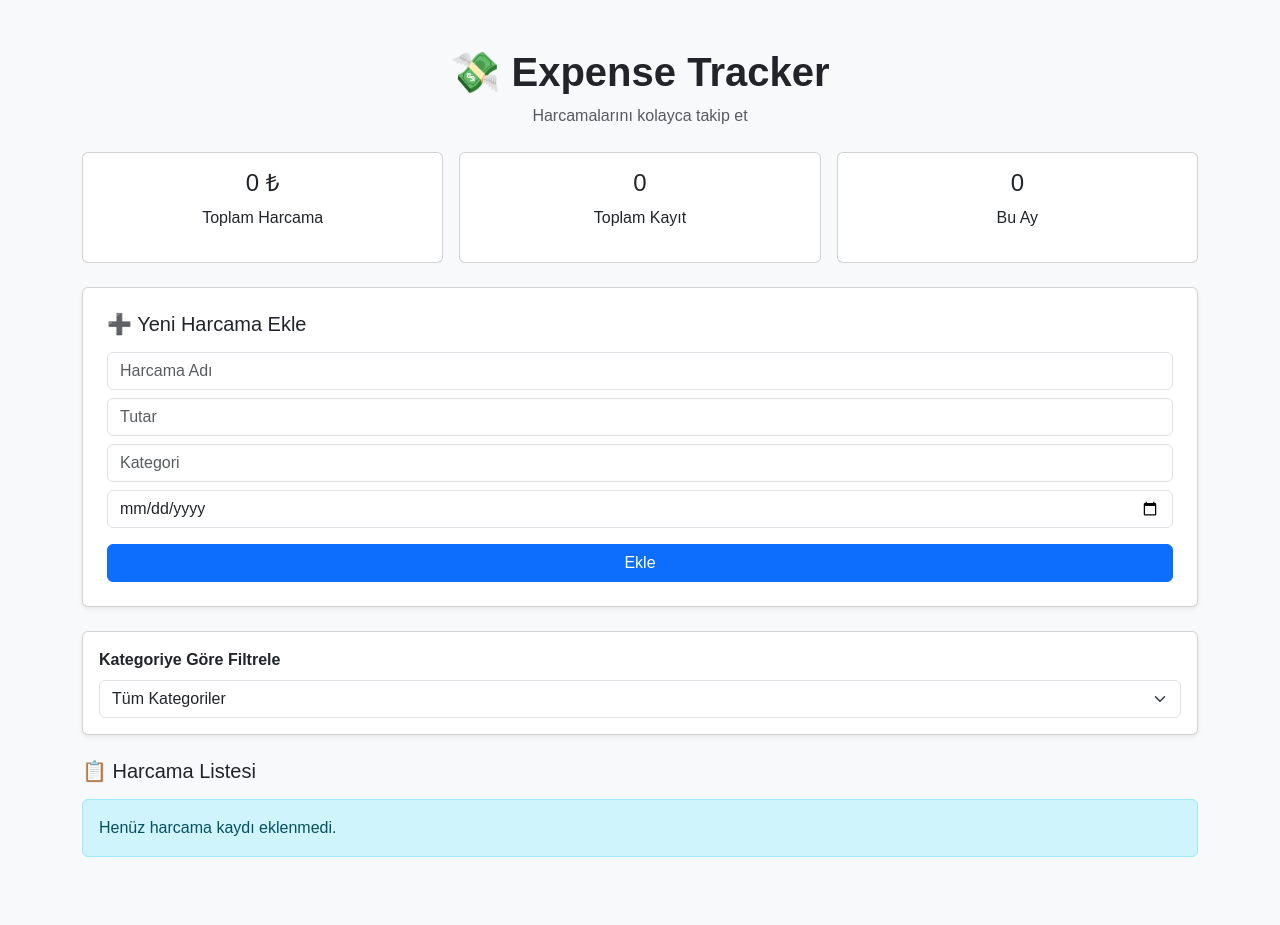
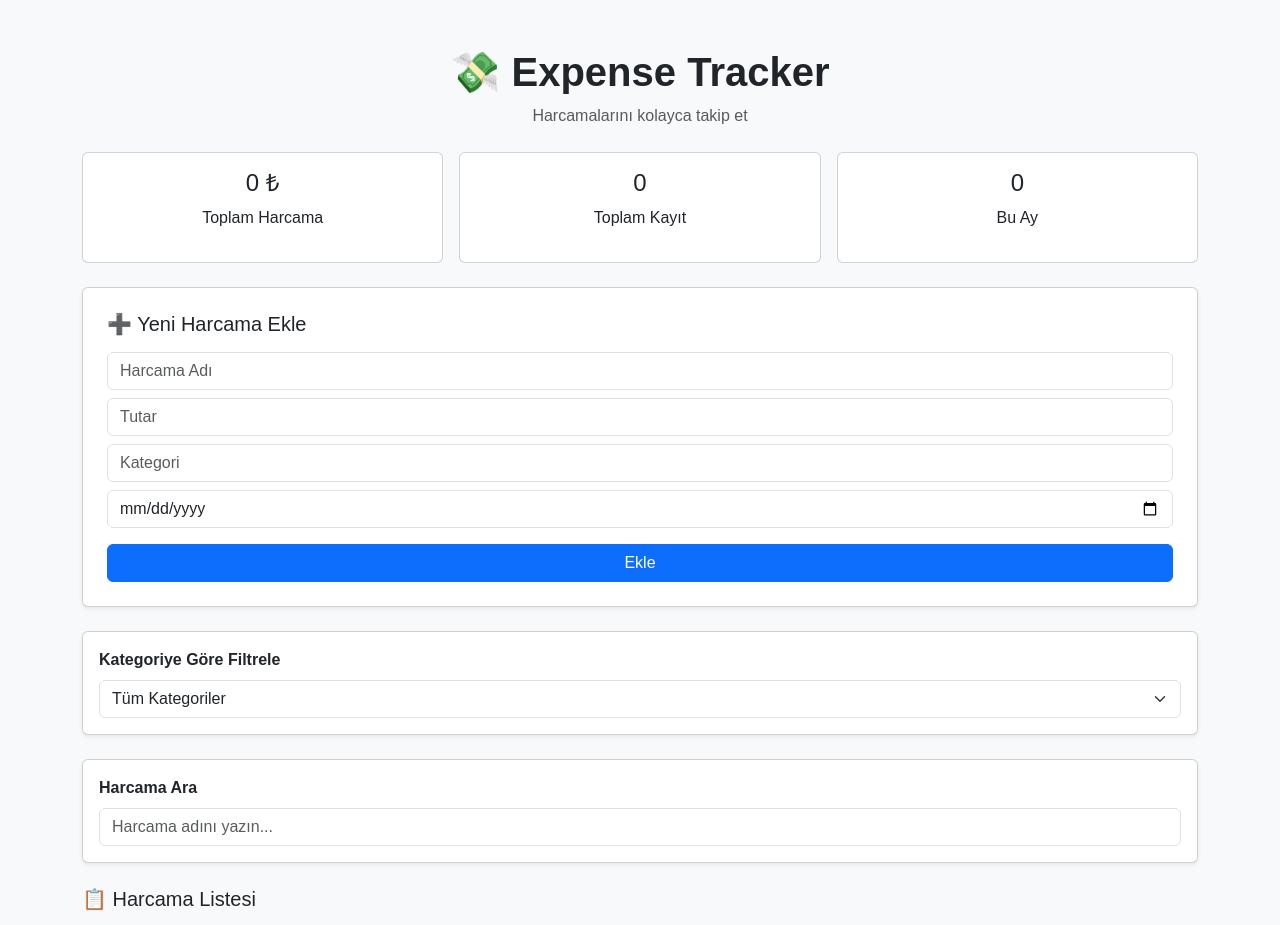
Before and after one commit to LilLannister/ExpenseTracker-JS, a React (Vite) app: page / in a window 1280 px wide. Shown: the top 925 px of the page. Before the commit the page ends 881 px from the top, so only its background shows below. Built offline with nearby package versions, Linux system fonts and the light colour scheme.

Commit message:
Add search functionality for expenses

```diff
--- a/src/Pages/Home.tsx
+++ b/src/Pages/Home.tsx
@@ -24,12 +24,18 @@ export default function Home() {
     return [];
   })
   const [editingIndex, setEditingIndex] = useState<number | null>(null);
-  const [selectedCategory, setSelectedCategory] = useState("all");
+  const [selectedCategory, setSelectedCategory] = useState("all"); const [searchText, setSearchText] = useState("");
 
-  const filteredExpenses =
-    selectedCategory === "all"
-      ? expenses
-      : expenses.filter((expense) => expense.category === selectedCategory);
+  const filteredExpenses = expenses.filter((expenses)=> {
+    const matchesCategory =
+      selectedCategory === "all" || expenses.category === selectedCategory;
+
+      const matchesSearch = expenses.title
+      .toLocaleLowerCase()
+      .includes(searchText.toLocaleLowerCase());
+
+    return matchesCategory && matchesSearch;
+  })
 
   const addExpense = (expense: any) => {
     setExpenses([...expenses, expense]);
@@ -75,6 +81,15 @@ export default function Home() {
         selectedCategory={selectedCategory}
         onCategoryChange={setSelectedCategory}
       />
+      <div className="card p-3 mb-4 shadow-sm">
+        <label className="form-label fw-semibold">Harcama Ara</label>
+        <input
+          className="form-control"
+          placeholder="Harcama adını yazın..."
+          value={searchText}
+          onChange={(e) => setSearchText(e.target.value)}
+        />
+      </div>
       <ExpenseList
         expenses={filteredExpenses}
         onDelete={deleteExpense}
```
